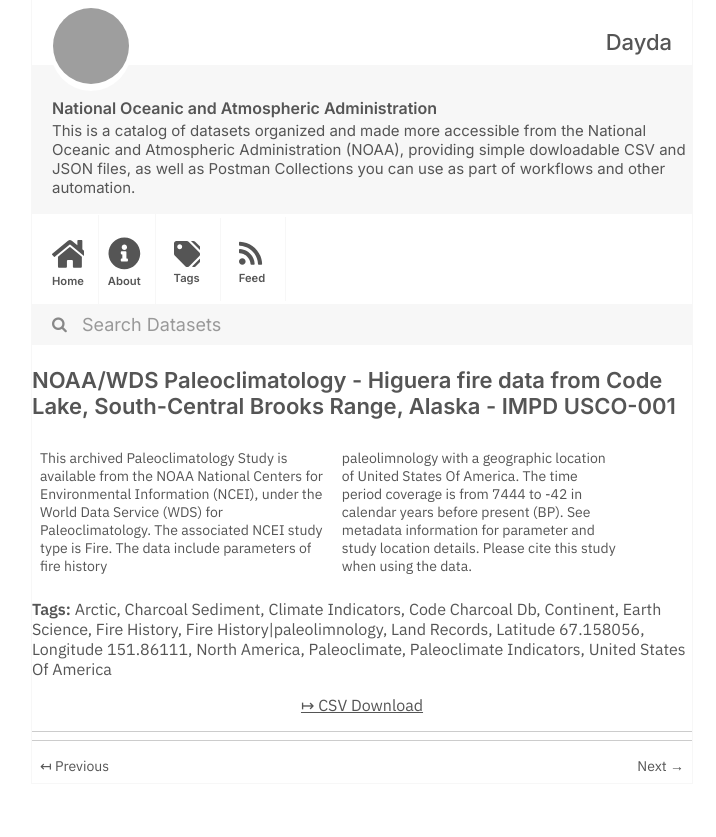
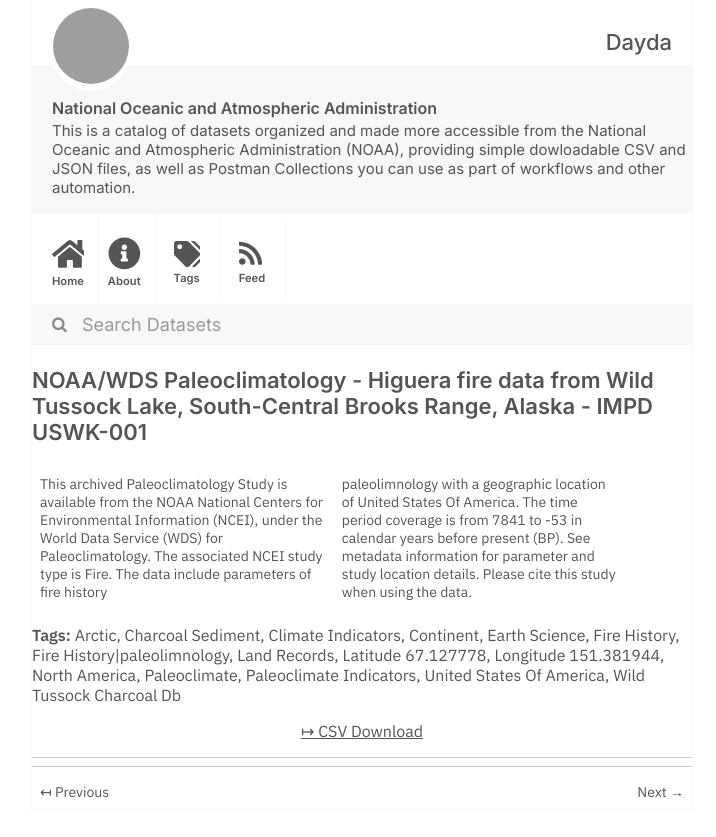
Before and after one commit to dayda-entities/national-oceanic-and-atmospheric-administration, a Jekyll site: the page built from _posts/2020-11-12-noaawds-paleoclimatology-higue.md, in a window 1280 px wide, cut to the strip 0-837 px from the top of the page. Shown: the whole strip, without its empty margins (278-994 px from the left). Built offline with Jekyll 4.4.1, drawn with Linux system fonts in a browser that asks for light colours; grey boxes are pictures that could not be loaded.

Commit message:
Publish Data

```diff
--- a/_posts/2020-11-12-noaawds-paleoclimatology-higue.md
+++ b/_posts/2020-11-12-noaawds-paleoclimatology-higue.md
@@ -1,32 +1,32 @@
 ---
 title: >-
-  NOAA/WDS Paleoclimatology - Higuera fire data from Code Lake, South-Central
-  Brooks Range, Alaska - IMPD USCO-001
-created: '2020-11-12T05:56:25.578639'
-modified: '2020-12-18T23:40:00.987814'
+  NOAA/WDS Paleoclimatology - Higuera fire data from Wild Tussock Lake,
+  South-Central Brooks Range, Alaska - IMPD USWK-001
+created: '2020-11-12T06:13:40.571940'
+modified: '2020-12-19T00:15:33.523766'
 state: active
 type: dataset
 tags:
   - Arctic
   - Charcoal Sediment
   - Climate Indicators
-  - Code   Charcoal Db
   - Continent
   - Earth Science
   - Fire History
   - Fire History|paleolimnology
   - Land Records
-  - Latitude 67.158056
-  - Longitude  151.86111
+  - Latitude 67.127778
+  - Longitude  151.381944
   - North America
   - Paleoclimate
   - Paleoclimate Indicators
   - United States Of America
+  - Wild Tussock   Charcoal Db
 groups: []
 csv_url: >-
-  https://www.ncei.noaa.gov/pub/data/paleo/firehistory/charcoal/northamerica/supplemental/usco-001-char-params.csv
+  https://www.ncei.noaa.gov/pub/data/paleo/firehistory/charcoal/northamerica/supplemental/uswk-001-char-results.csv
 json_url: ''
 layout: post
 
 ---
-This archived Paleoclimatology Study is available from the NOAA National Centers for Environmental Information (NCEI), under the World Data Service (WDS) for Paleoclimatology. The associated NCEI study type is Fire. The data include parameters of fire history|paleolimnology with a geographic location of United States Of America. The time period coverage is from 7444 to -42 in calendar years before present (BP). See metadata information for parameter and study location details. Please cite this study when using the data.
+This archived Paleoclimatology Study is available from the NOAA National Centers for Environmental Information (NCEI), under the World Data Service (WDS) for Paleoclimatology. The associated NCEI study type is Fire. The data include parameters of fire history|paleolimnology with a geographic location of United States Of America. The time period coverage is from 7841 to -53 in calendar years before present (BP). See metadata information for parameter and study location details. Please cite this study when using the data.
```
